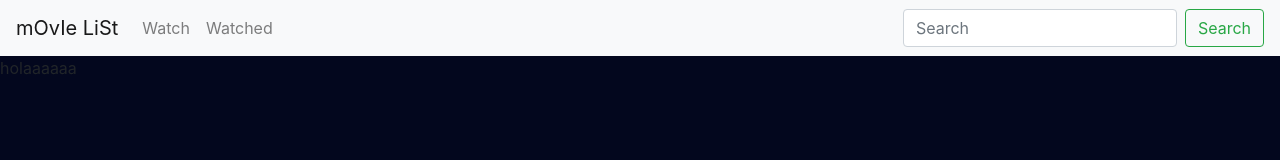
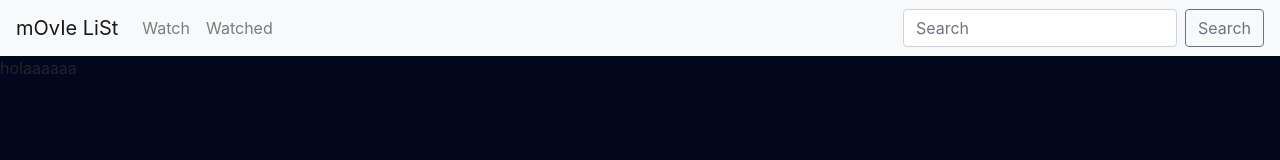
Before and after one commit to fabiolajsm/Movies-React-redux, a React (Create React App) app: page / in a window 1280 px wide. Shown: the top 160 px of the page. Built offline with nearby package versions, Linux system fonts and the light colour scheme.

Commit message:
space/around

```diff
--- a/src/components/Movie/Movie.module.css
+++ b/src/components/Movie/Movie.module.css
@@ -43,8 +43,10 @@
 
 .buttons {
   display: flex;
-  justify-content: center;
+  justify-content: space-around;
   align-items: center;
+  margin-left: 50px;
+  margin-right: 50px;
   margin-top: 5px;
   margin-bottom: 15px;
 }
--- a/src/components/Search/Search.js
+++ b/src/components/Search/Search.js
@@ -17,7 +17,7 @@ const Search = () => {
         <>
             <form className="form-inline my-2 my-lg-0" onSubmit={handleSubmit}>
                 <input className="form-control mr-sm-2" type="search" placeholder="Search" value={title} onChange={(e) => setTitle(e.target.value)} />
-                <button className="btn btn-outline-success my-2 my-sm-0" type="submit" onSubmit={handleSubmit}>Search</button>
+                <button className="btn btn-outline-secondary" type="submit" onSubmit={handleSubmit}>Search</button>
             </form>
         </>
     );
```
